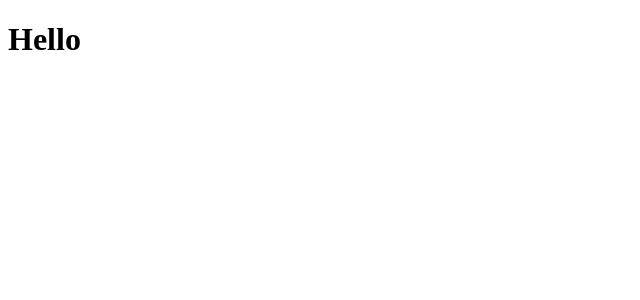
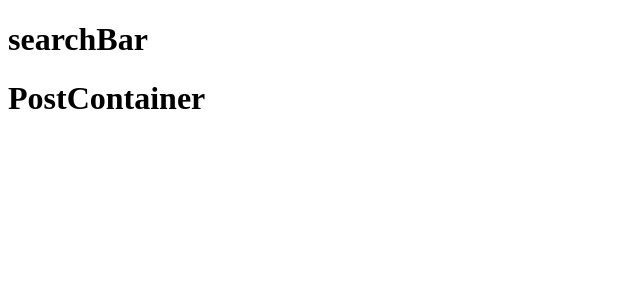
Before and after one commit to travisldunn/redditSearch, a React app: page / in a window 1280 px wide. Shown: the top 300 px of the page, without its empty margins (0-640 px from the left). Built offline with nearby package versions, Linux system fonts and the light colour scheme.

Commit message:
add and link components. Add claas plugin

```diff
--- a/package.json
+++ b/package.json
@@ -19,6 +19,7 @@
   "homepage": "https://github.com/travisldunn/redditSearch#readme",
   "devDependencies": {
     "@babel/core": "^7.4.0",
+    "@babel/plugin-proposal-class-properties": "^7.4.0",
     "@babel/preset-env": "^7.4.2",
     "@babel/preset-react": "^7.0.0",
     "babel-loader": "^8.0.5",
--- a/src/App.js
+++ b/src/App.js
@@ -1,9 +1,10 @@
 import React, { Component } from "react";
 import "./App.css";
+import RedditContainer from "./main/RedditContainer";
 
 class App extends Component {
   render() {
-    return <h1>Hello</h1>;
+    return <RedditContainer />;
   }
 }
 
--- /dev/null
+++ b/src/components/PostContainer.js
@@ -0,0 +1,11 @@
+import React, { Component } from "react";
+
+class PostContainer extends Component {
+  render() {
+    const { posts } = this.props;
+
+    return <h1>PostContainer</h1>;
+  }
+}
+
+export default PostContainer;
--- /dev/null
+++ b/src/components/SearchBar.js
@@ -0,0 +1,7 @@
+import React from "react";
+
+const SearchBar = ({}) => {
+  return <h1>searchBar</h1>;
+};
+
+export default SearchBar;
--- /dev/null
+++ b/src/main/RedditContainer.js
@@ -0,0 +1,22 @@
+import React, { Component } from "react";
+import SearchBar from "../components/SearchBar";
+import PostContainer from "../components/PostContainer";
+
+class RedditContainer extends Component {
+  state = {};
+
+  componentDidMount() {}
+
+  componentWillUnmount() {}
+
+  render() {
+    return (
+      <div className="home">
+        <SearchBar />
+        <PostContainer />
+      </div>
+    );
+  }
+}
+
+export default RedditContainer;
```
